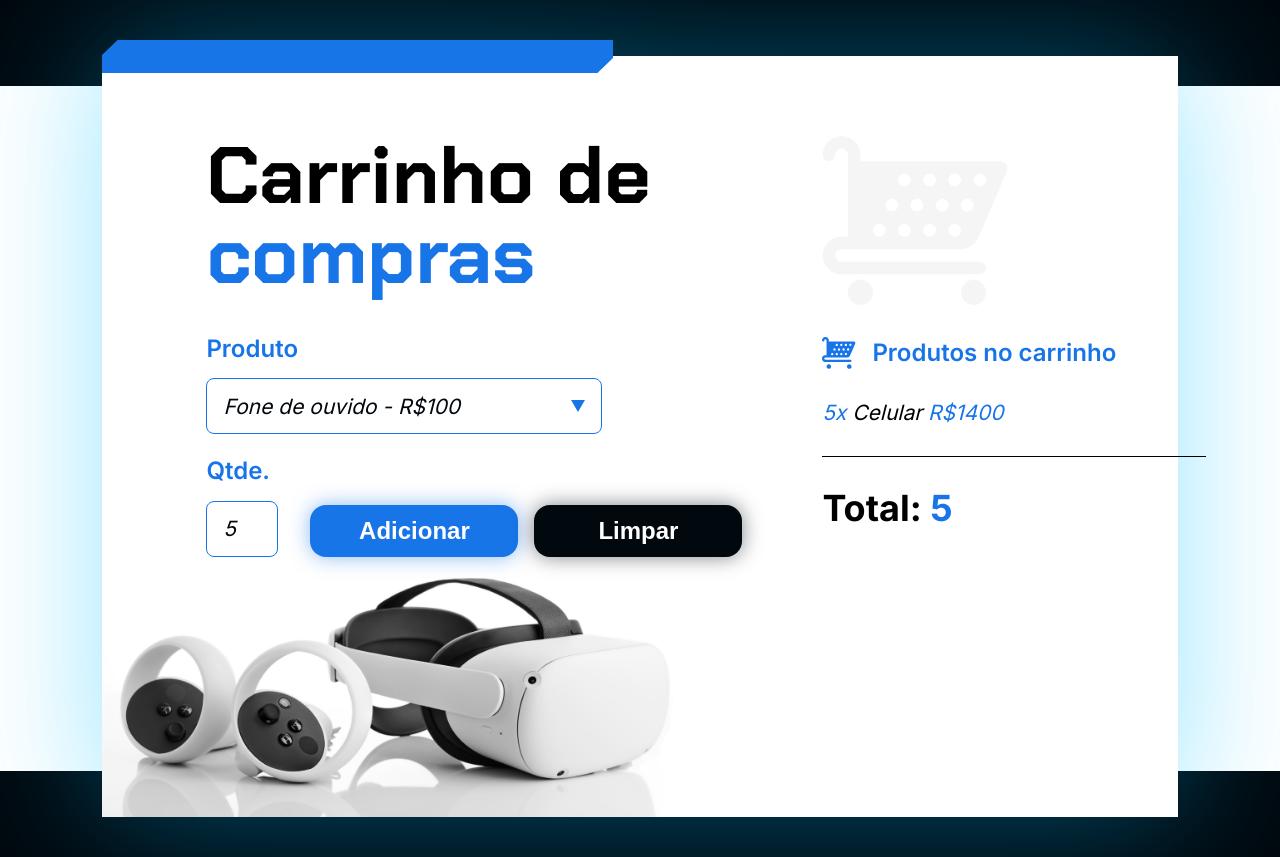
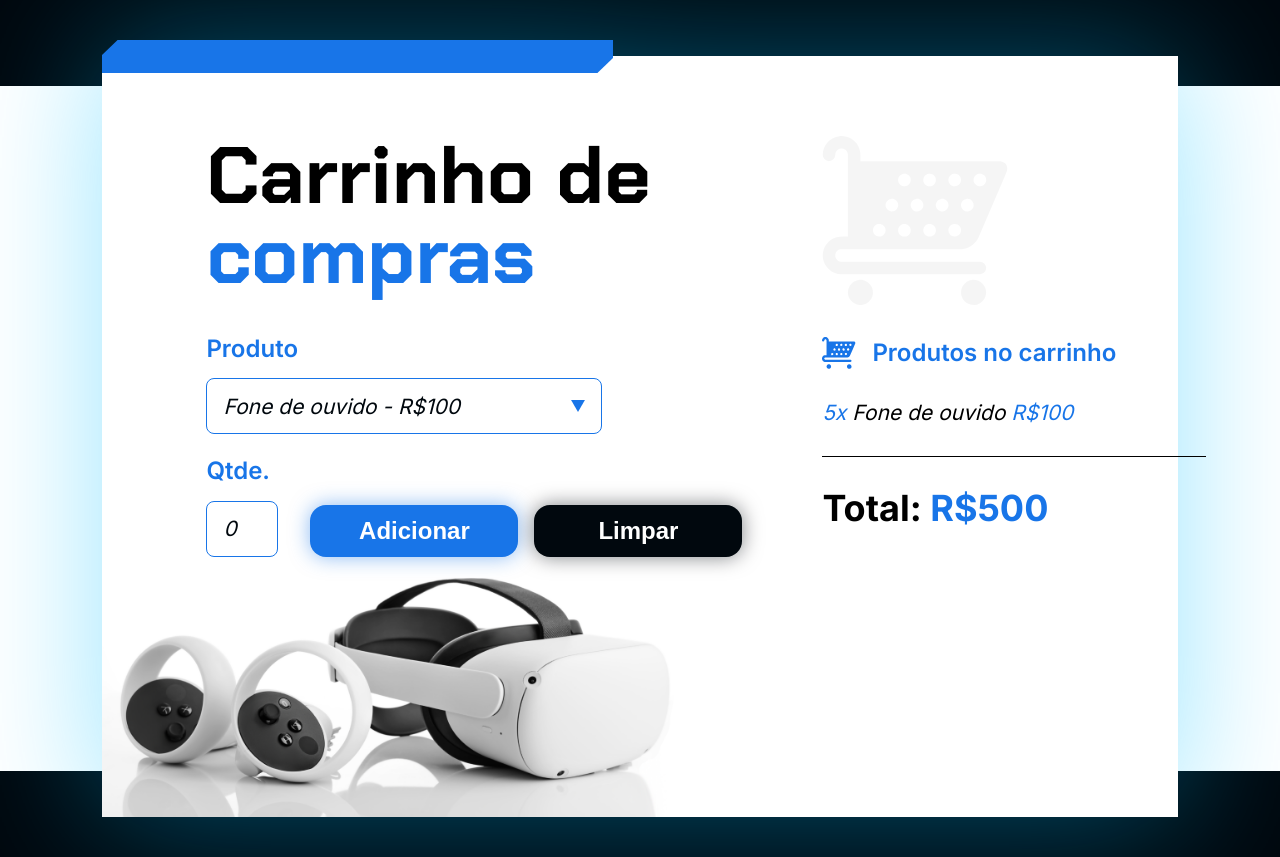
Before and after one commit to FranciscoDarlan/Projeto-Carrinho-de-compras, a plain HTML site: page index.html in a window 1280 px wide. Both pictures are taken after typing "5" into the empty fields and a click on the button "Adicionar". Drawn offline with Linux system fonts and the light colour scheme.

Commit message:
finalizado o carrinho de compra com valores, compra, limpando

```diff
--- a/index.html
+++ b/index.html
@@ -57,7 +57,7 @@
 
       <section class="carrinho__produtos" id="lista-produtos">
         <section class="carrinho__produtos__produto">
-          <span id="texto-valor-quantidade" class="texto-azul">1x</span> Celular <span class="texto-azul">R$1400</span>
+          <span id="texto-valor-quantidade" class="texto-azul"  >1x</span> <span id="text-nome-produto-carrinho">Celular</span> <span id="text-valor-produto-carrinho" class="texto-azul">R$1400</span>
         </section>
       </section>
 
--- a/js/app.js
+++ b/js/app.js
@@ -1,10 +1,87 @@
+/*
+let produto = document.querySelector('.produto-input');
+let quantidade = document.querySelector('.quantidade-input');
+
+let textoValorQuantidade = document.getElementById('texto-valor-quantidade');
+let textNomeProdutoCarrinho = document.getElementById('text-nome-produto-carrinho');
+let textValorProdutoCarrinho = document.getElementById('text-valor-produto-carrinho');
+let textoTotal = document.getElementById("valor-total");
+
+let divCarrinhoInformacoes = document.querySelector(".carrinho__total");
+
 function adicionar() {
-    let produto = document.querySelector('.produto-input');
-    let quantidade = document.querySelector('.quantidade-input');
+    if (produto.value === "Oculus VR - R$5000") {
+        textoValorQuantidade.innerHTML = quantidade.value + "x";
+        textNomeProdutoCarrinho.innerHTML = `${produto.value}`;
+        textValorProdutoCarrinho.innerHTML = '';
+        textoTotal.innerHTML = quantidade.value * 5000;
+    } else if (produto.value === "Celular - R$1400") {
+        textoValorQuantidade.innerHTML = quantidade.value + "x";
+        textNomeProdutoCarrinho.innerHTML = `${produto.value}`;
+        textValorProdutoCarrinho.innerHTML = '';
+        textoTotal.innerHTML = quantidade.value * 1400;
+    } else {
+        textoValorQuantidade.innerHTML = quantidade.value + "x";
+        textNomeProdutoCarrinho.innerHTML = `${produto.value}`;
+        textValorProdutoCarrinho.innerHTML = '';
+        textoTotal.innerHTML = quantidade.value * 100;
 
-    let textoValorQuantidade = document.getElementById('texto-valor-quantidade');
-    let textoTotal = document.getElementById("valor-total");
+    } return
 
-    textoValorQuantidade.innerHTML = quantidade.value + "x";
-    textoTotal.innerHTML = quantidade.value // * produto pegar valor do produto
 }
+
+if (adicionar()) {
+    divCarrinhoInformacoes.p
+}
+function limpar() {
+
+    textoValorQuantidade.textContent = "0x";
+    textNomeProdutoCarrinho.innerHTML = 'Nenhum Produto ';
+    textValorProdutoCarrinho.innerHTML = 'R$ 00.00';
+    textoTotal.innerHTML = "R$ 00.00";
+}
+
+*/
+
+
+
+// RESOLUÇÃO PROFESSOR >>>>>>>>
+
+let totalGeral;
+limpar();
+
+function adicionar() {
+    let produto = document.getElementById('produto').value;
+
+    // quebrar a variavel em 2 variaveis para nome e valor >>>>>
+    let nomeProduto = produto.split('-')[0];  //função split divide a string e devolve em arrey, o tamanho vai depende da quantidade de caracteres que colocamos que vai aparecer ...
+    let valorUnitario = produto.split('R$')[1]; // agora quero somente o numero depois do R$ e peço para o split devolver o array depois do R$ [1] !
+    let quantidade = document.getElementById('quantidade').value;
+
+    let totalCarrinho = document.querySelector('.carrinho__total');
+
+    //variavel para calcular >>>>>>>
+    let preco = quantidade * valorUnitario;
+
+    //variavel para adicionar o carrinho >>>>>
+    let carrinho = document.getElementById('lista-produtos');
+
+    //adicionar no carrinho
+    carrinho.innerHTML = carrinho.innerHTML + `<section class="carrinho__produtos__produto">
+    <span id="texto-valor-quantidade" class="texto-azul"  >${quantidade}x</span> <span id="text-nome-produto-carrinho">${nomeProduto}</span> <span id="text-valor-produto-carrinho" class="texto-azul">R$${valorUnitario}</span>  </section>`;
+
+
+    totalCarrinho.innerHTML = `Total: <span class="texto-azul" id="valor-total">R$${preco}</span>`
+
+    // atualiza o valor total
+    totalGeral = totalGeral + preco;
+    let campoTotal = document.getElementById('valor-total');
+    campoTotal.innerHTML = `R$${totalGeral}`;
+    document.getElementById('quantidade').value = 0;
+}
+
+function limpar() {
+    totalGeral = 0;
+    document.getElementById('lista-produtos').innerHTML = '';
+    document.querySelector('.carrinho__total').innerHTML = 'R$ 0';
+}
```
